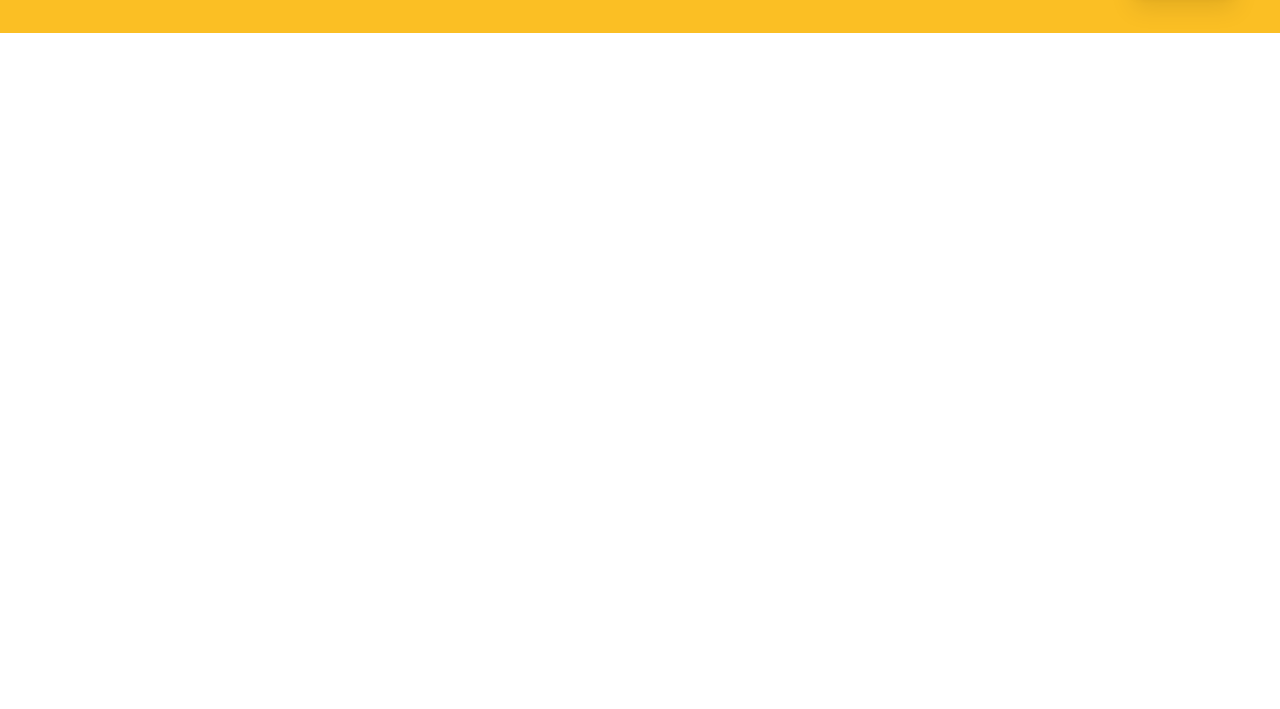
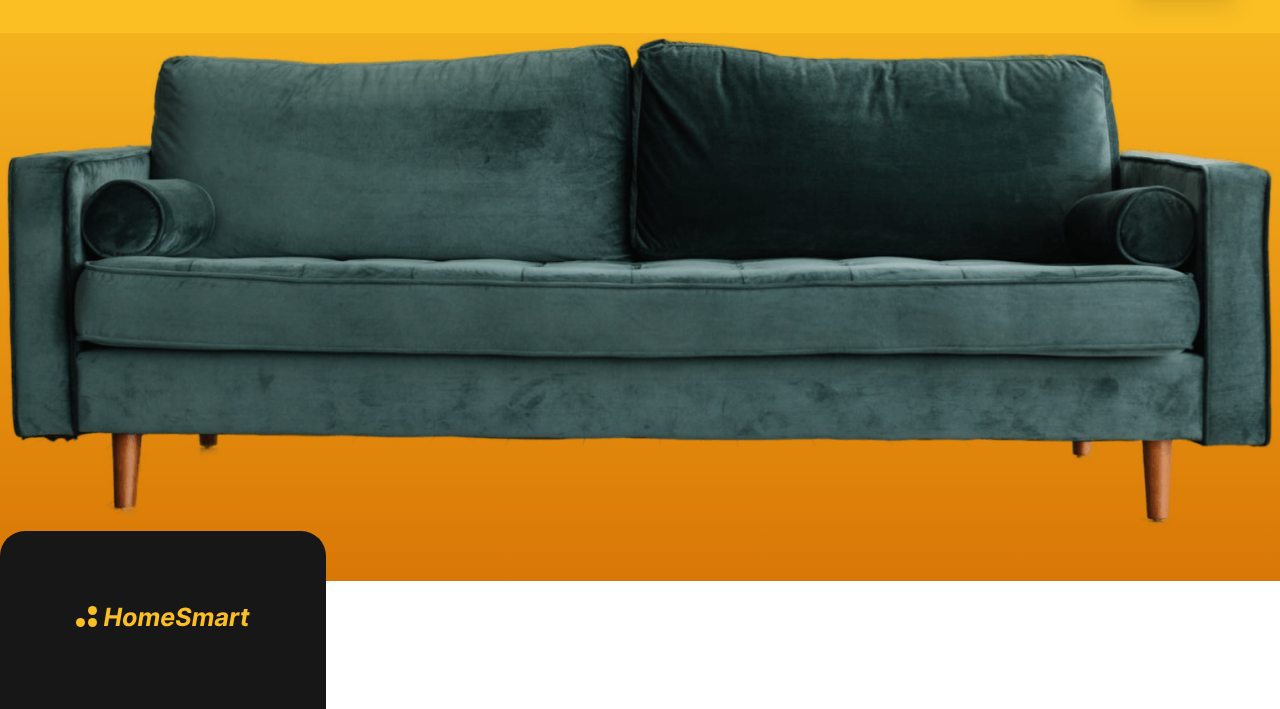
Before and after one commit to Yuy-1/Modern_Landing_Page, a website built with Vite: page Modern-landing-page/index.html in a window 1280 px wide. Shown: the part 91-800 px from the top of the page. Built offline with nearby package versions, Linux system fonts and the light colour scheme.

Commit message:
create header element create div class for header background add container class for couch & app images

```diff
--- a/Modern-landing-page/index.html
+++ b/Modern-landing-page/index.html
@@ -135,10 +135,26 @@
         ring-offset-4
         ring-offset-amber-400
         " href="/">Sign up</a>
-
       </div>
     </div>
   </nav>
+  <header>
+    <div class="
+    absolute
+    inset-0
+    bottom-8
+    md:bottom-24
+    xl:bottom-32
+    -z-10
+    bg-gradient-to-b
+    from-amber-400
+    to-amber-600
+    "></div>
+    <div class="container">
+      <img src="./assets/couch.png" alt="couch">
+      <img src="./assets/app.svg" alt="app">
+    </div>
+  </header>
     <script type="module" src="/main.js"></script>
   </body>
 </html>
```
Also changed, not shown: Modern-landing-page/assets/app.svg (added), Modern-landing-page/assets/couch.png (added).
